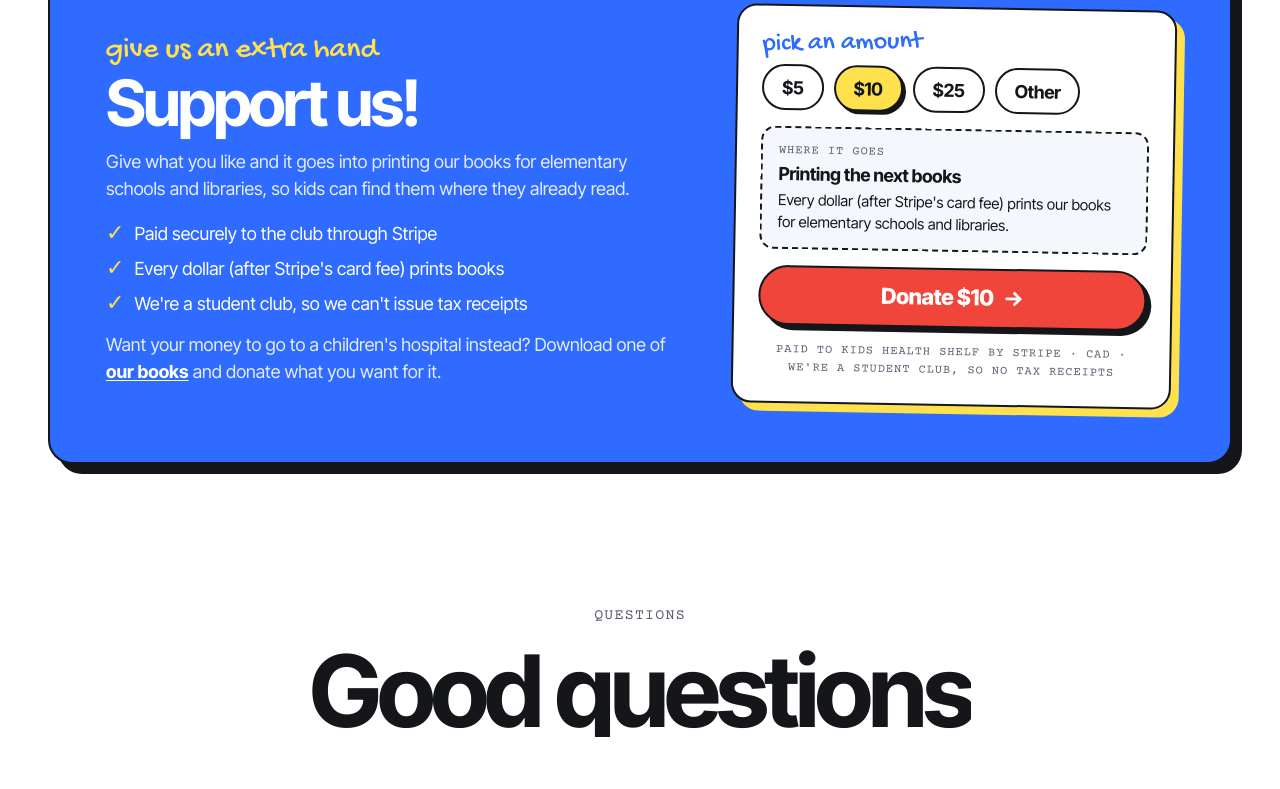
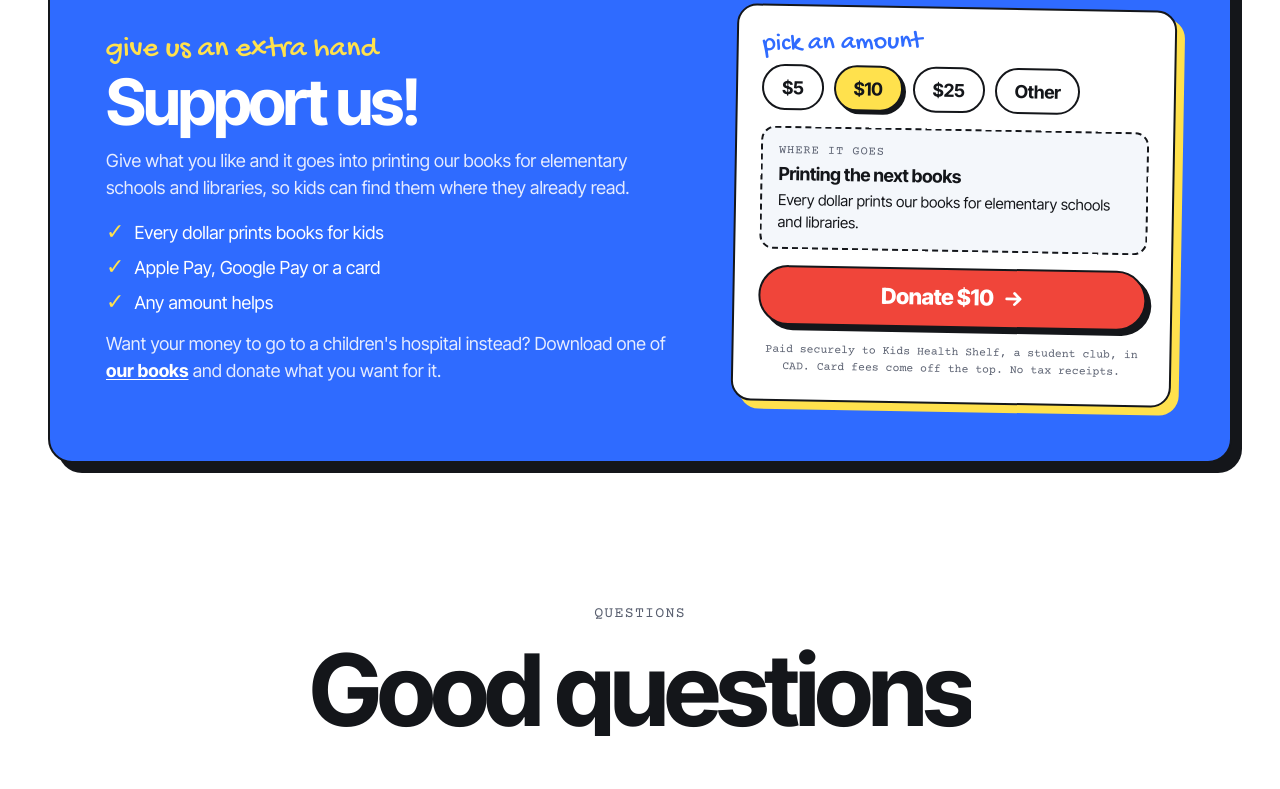
Before and after one commit to Mongol-Jimmi/kids-health-shelf, a plain HTML site: page involved.html in a window 1280 px wide. Shown: the part 2450-3239 px from the top of the page. Drawn offline with nearby package versions, Linux system fonts and the light colour scheme; animation ran at ten frames a second.

Commit message:
Simpler giving copy: 'every dollar goes to…'; card fees and tax receipts only in the fine print
Co-Authored-By: Claude Opus 5.5 <noreply@anthropic.com>

```diff
--- a/assets/css/give.css
+++ b/assets/css/give.css
@@ -53,7 +53,7 @@
 /* stays in the accessibility tree while empty, so the live region announces new text */
 .give__msg:empty { position: absolute; width: 1px; height: 1px; overflow: hidden; clip-path: inset(50%); }
 .give__msg a { font-weight: 700; text-decoration: underline; text-decoration-thickness: 2px; text-underline-offset: 2px; }
-.give__fine { margin: 0; text-align: center; font-family: var(--font-mono); font-size: 12px; letter-spacing: var(--tracking-open); color: var(--dim); text-transform: uppercase; }
+.give__fine { margin: 0; text-align: center; font-family: var(--font-mono); font-size: 11.5px; line-height: 1.5; color: var(--dim); }
 
 /* ---------- pop-up box ---------- */
 .give { position: fixed; inset: 0; z-index: 95; display: none; place-items: center; padding: 12px; }
--- a/assets/js/give.js
+++ b/assets/js/give.js
@@ -17,8 +17,13 @@
   const FUNDS = { chf: { label: "Children's Health Foundation" }, shelf: { label: "Printing the next books" } };
   const GIVE = { min: 100, max: 100000, presets: [500, 1000, 2500] };
   const WHERE = {
-    chf: 'Every dollar you give for a book (after Stripe\'s card fee) goes to <a href="https://childhealth.ca/" target="_blank" rel="noopener">Children\'s Health Foundation</a>, for Children\'s Hospital at LHSC. We send it each term.',
-    shelf: "Every dollar (after Stripe's card fee) prints our books for elementary schools and libraries."
+    chf: 'Every dollar you give for a book goes to <a href="https://childhealth.ca/" target="_blank" rel="noopener">Children\'s Health Foundation</a>, for Children\'s Hospital at LHSC.',
+    shelf: "Every dollar prints our books for elementary schools and libraries."
+  };
+  // the only place the mechanics are spelled out: the small print under the button
+  const FINE = {
+    chf: "Paid securely to Kids Health Shelf, a student club, in CAD. We pass book gifts on to Children's Health Foundation each term, after card fees. No tax receipts.",
+    shelf: "Paid securely to Kids Health Shelf, a student club, in CAD. Card fees come off the top. No tax receipts."
   };
   const settings = () => (KHS.catalog || Promise.resolve(null)).then((c) => ({
     url: (c && c.checkoutUrl) || "",
@@ -76,7 +81,7 @@
       <p class="give__where"><span class="kicker">Where it goes</span><b>${esc(label)}</b><span>${WHERE[fund]}</span></p>
       <button class="give__go" type="submit"></button>
       <p class="give__msg" role="status"></p>
-      <p class="give__fine">Paid to Kids Health Shelf by Stripe · CAD · we're a student club, so no tax receipts</p>`;
+      <p class="give__fine">${FINE[fund]}</p>`;
 
     const go = form.querySelector(".give__go");
     const msg = form.querySelector(".give__msg");
@@ -261,7 +266,7 @@
       <div class="give-thanks__copy">
         <b class="hand">thank you!</b>
         <p>${link
-          ? `Your gift for <i>${esc(title)}</i> is in. Every book dollar (after Stripe's card fee) goes to Children's Health Foundation; we send it each term.`
+          ? `Your gift for <i>${esc(title)}</i> is in. Every book dollar goes to Children's Health Foundation.`
           : "Your gift is in, and it goes into printing books for elementary schools and libraries."}</p>
         ${link ? `<a class="btn btn--yellow give-thanks__dl" href="${esc(link.getAttribute("href"))}" download>Download the PDF ${arrow}</a>` : ""}
       </div>
--- a/involved.html
+++ b/involved.html
@@ -185,9 +185,9 @@
           <h2 class="display h-md">Support us!</h2>
           <p>Give what you like and it goes into printing our books for elementary schools and libraries, so kids can find them where they already read.</p>
           <ul class="donate-band__list">
-            <li>Paid securely to the club through Stripe</li>
-            <li>Every dollar (after Stripe's card fee) prints books</li>
-            <li>We're a student club, so we can't issue tax receipts</li>
+            <li>Every dollar prints books for kids</li>
+            <li>Apple Pay, Google Pay or a card</li>
+            <li>Any amount helps</li>
           </ul>
           <p>Want your money to go to a children's hospital instead? Download one of <a href="books.html#free">our books</a> and donate what you want for it.</p>
         </div>
@@ -221,7 +221,7 @@
           </div>
           <div class="faq__item">
             <button class="faq__q" type="button" aria-expanded="false">Where does money for a book PDF go?<span class="faq__icon" aria-hidden="true">+</span></button>
-            <div class="faq__a"><p>Reading our books is free. If you donate when you download one, that money comes to the club through Stripe, tagged so our VP Finance has a clear record, and every dollar of it (after Stripe's card fee) goes to Children's Health Foundation, which supports Children's Hospital at LHSC in London, Ontario. We send it each term. As a student club we can't issue tax receipts.</p></div>
+            <div class="faq__a"><p>Reading our books is free. If you donate what you want when you download one, every dollar goes to Children's Health Foundation, which supports Children's Hospital at LHSC in London, Ontario.</p></div>
           </div>
           <div class="faq__item">
             <button class="faq__q" type="button" aria-expanded="false">I'm a teacher or librarian. Can I get in touch?<span class="faq__icon" aria-hidden="true">+</span></button>
```
Also changed, not shown: books.html (+1 -2 lines).
